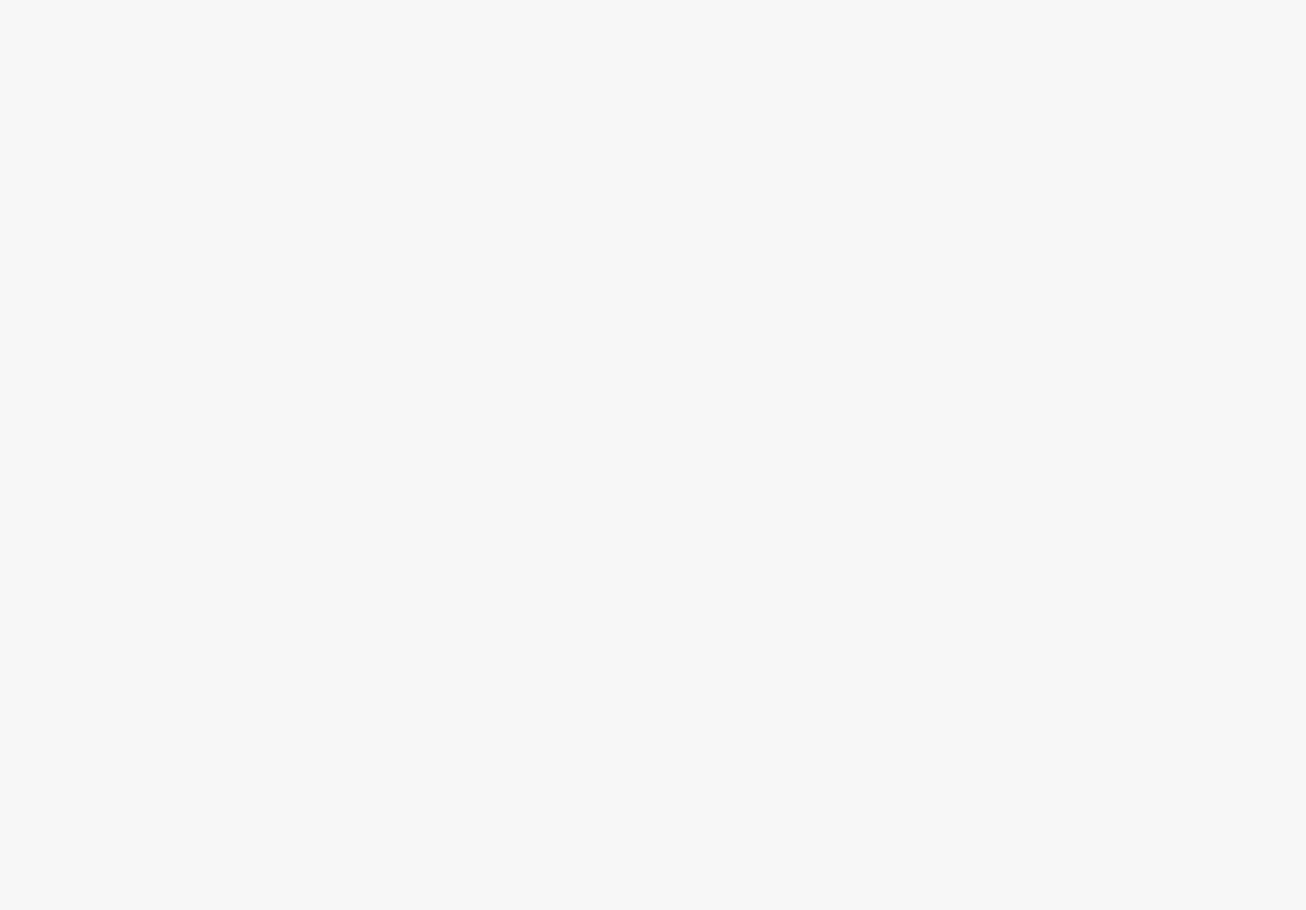
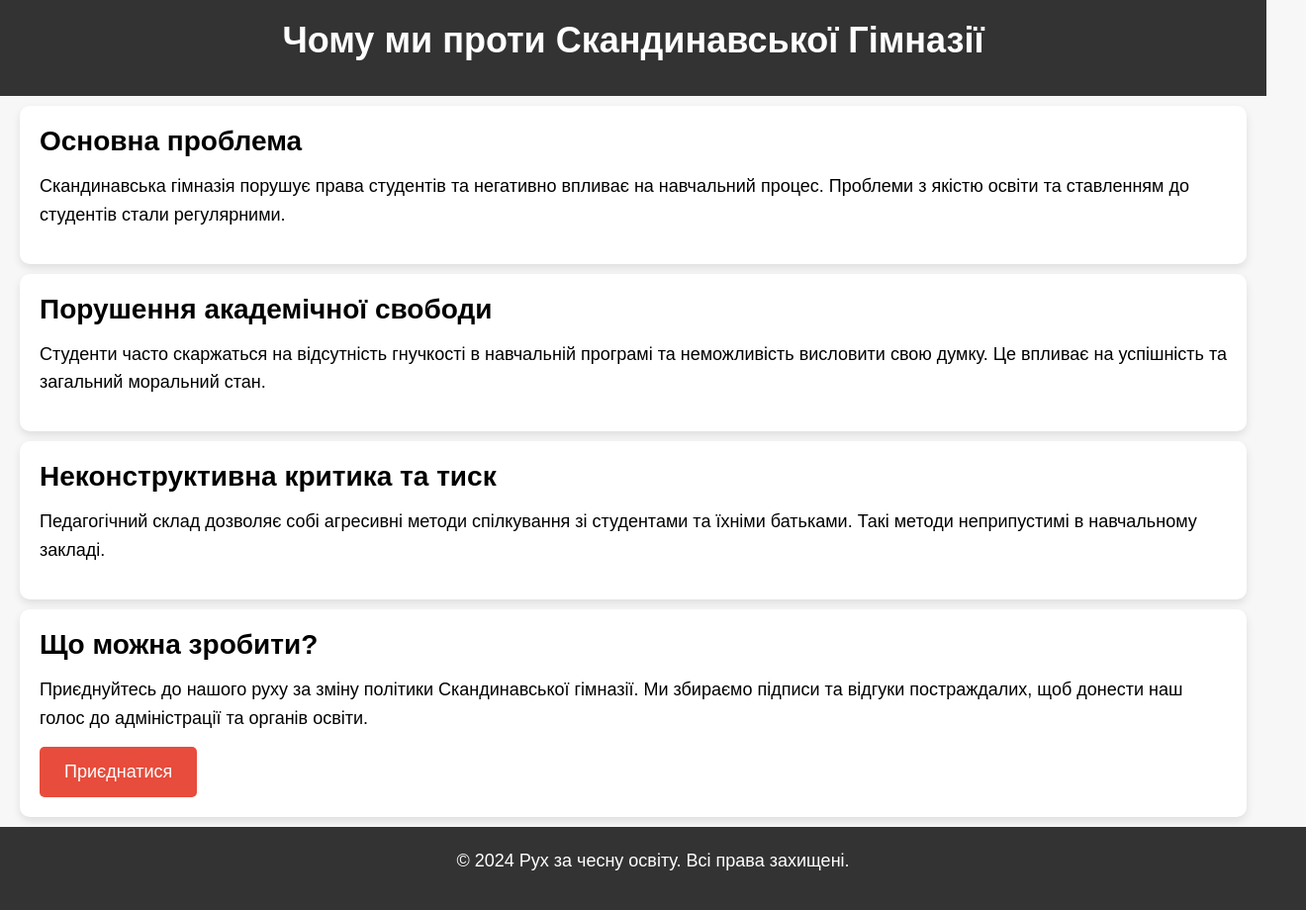
Before and after one commit to WarfeCode/my-html-project, a plain HTML site: page index.html in a window 1280 px wide. Shown: the whole page at 99% size, 1320 px wide, since content can reach past the window. Before the commit the page ends 800 px from the top, so only its background shows below. Drawn offline with Linux system fonts and the light colour scheme.

Commit message:
Update index.html

```diff
--- a/index.html
+++ b/index.html
@@ -47,3 +47,48 @@
             width: 100%;
         }
         .btn {
+            background-color: #e74c3c;
+            color: white;
+            padding: 15px 25px;
+            text-decoration: none;
+            border-radius: 5px;
+            font-size: 18px;
+            display: inline-block;
+            transition: background-color 0.3s ease;
+        }
+        .btn:hover {
+            background-color: #c0392b;
+        }
+    </style>
+</head>
+<body>
+    <header>
+        <h1>Чому ми проти Скандинавської Гімназії</h1>
+    </header>
+
+    <section>
+        <h2>Основна проблема</h2>
+        <p>Скандинавська гімназія порушує права студентів та негативно впливає на навчальний процес. Проблеми з якістю освіти та ставленням до студентів стали регулярними.</p>
+    </section>
+
+    <section>
+        <h2>Порушення академічної свободи</h2>
+        <p>Студенти часто скаржаться на відсутність гнучкості в навчальній програмі та неможливість висловити свою думку. Це впливає на успішність та загальний моральний стан.</p>
+    </section>
+
+    <section>
+        <h2>Неконструктивна критика та тиск</h2>
+        <p>Педагогічний склад дозволяє собі агресивні методи спілкування зі студентами та їхніми батьками. Такі методи неприпустимі в навчальному закладі.</p>
+    </section>
+
+    <section>
+        <h2>Що можна зробити?</h2>
+        <p>Приєднуйтесь до нашого руху за зміну політики Скандинавської гімназії. Ми збираємо підписи та відгуки постраждалих, щоб донести наш голос до адміністрації та органів освіти.</p>
+        <a href="https://example.com" class="btn">Приєднатися</a>
+    </section>
+
+    <footer>
+        <p>&copy; 2024 Рух за чесну освіту. Всі права захищені.</p>
+    </footer>
+</body>
+</html>
```
